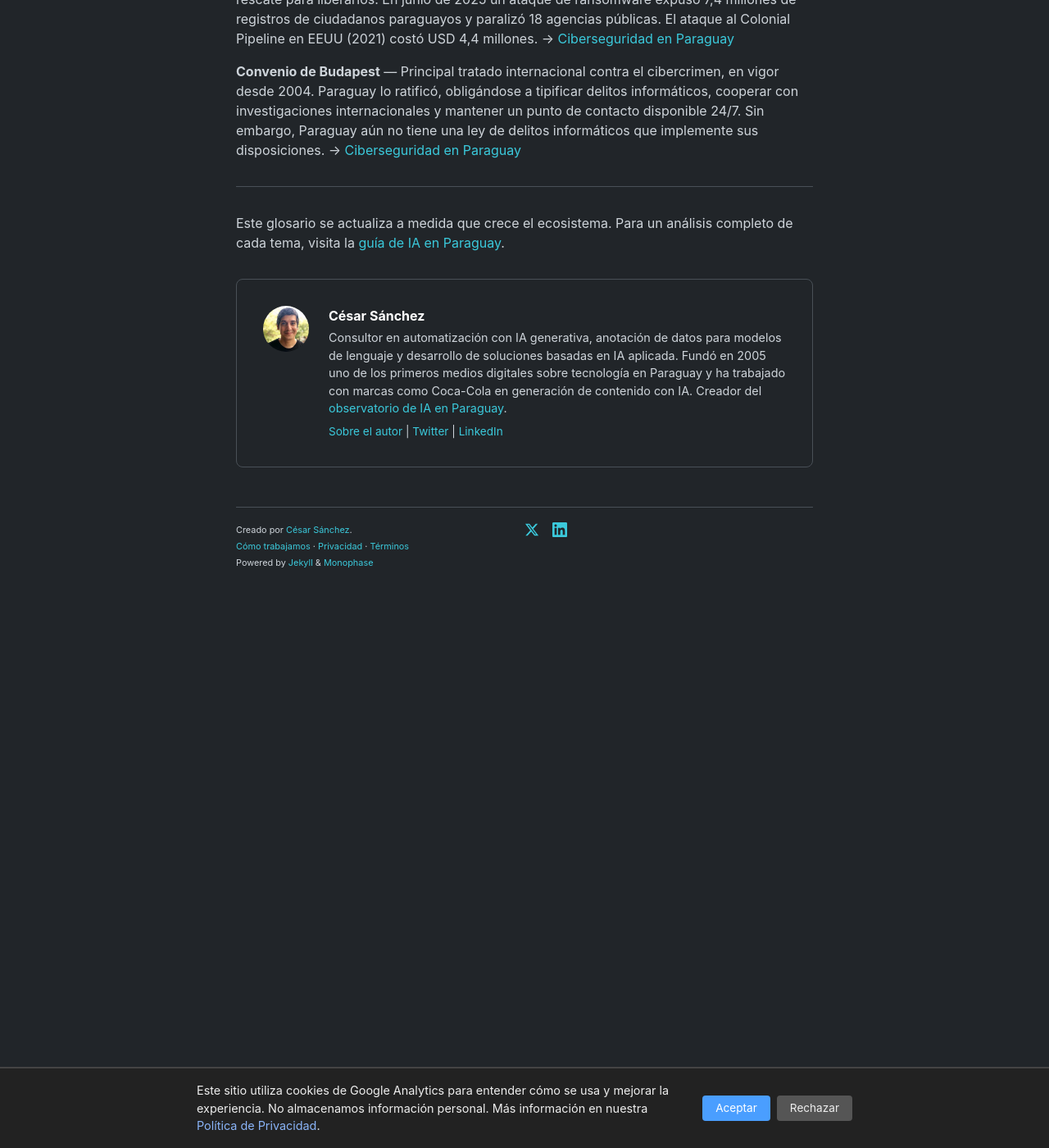
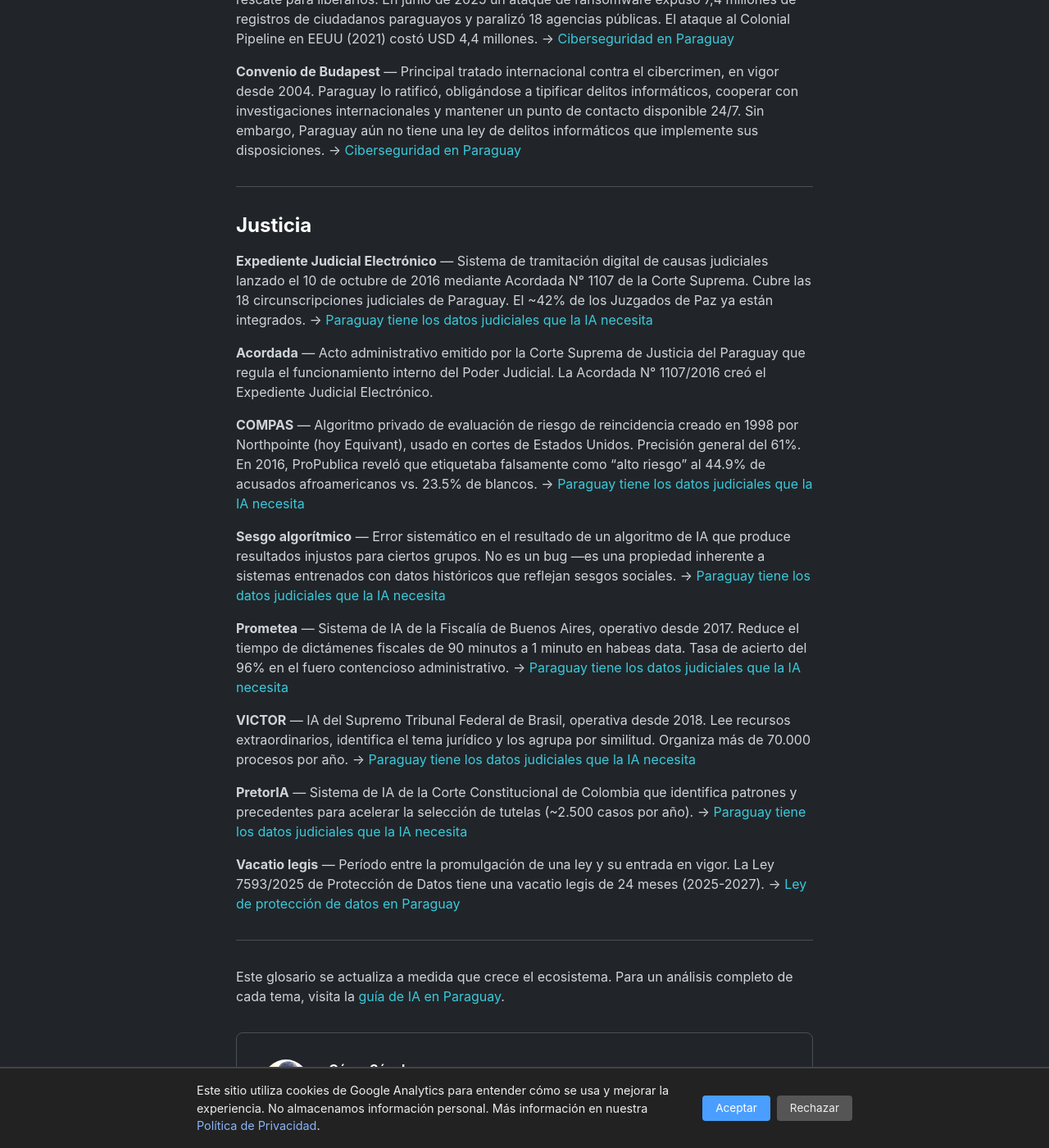
Before and after one commit to miravosqueinteresante/muchotexto.net, a Jekyll site: the page built from glosario.markdown, in a window 1280 px wide and 1400 px high, scrolled down 5944 px. Shown: the whole window at 82% size. Built offline with Jekyll 4.4.1, drawn with Linux system fonts in a browser that asks for light colours; some of the changed text lies outside the part shown.

Commit message:
Actualizar observatorio con articulo #33: glosario (8 terminos justicia), cronologia (5 hitos), regulacion (sistema judicial), directorio (Dominion AI), casos de uso (justicia)

```diff
--- a/casos-de-uso.markdown
+++ b/casos-de-uso.markdown
@@ -52,6 +52,11 @@ Cada caso enlaza con el artículo completo. *Última actualización: 17 de julio
 
 - **[IA en medios paraguayos](/articulos/2026/07/16/ia-periodismo-paraguay/)** — Paraguay no usa IA para generar noticias ni tiene sistemas de fact-checking automatizado. Brasil prohibió los deepfakes en campañas electorales (2024). Argentina perdió 1.550 empleos periodísticos en un año.
 
+## Justicia
+
+- **[Expediente Judicial Electrónico](/articulos/2026/07/21/ia-justicia-paraguay/)** — Paraguay digitalizó sus 18 circunscripciones judiciales desde 2016. El ~42% de los Juzgados de Paz opera con la plataforma. En diez años, ningún tribunal ha usado IA para tomar decisiones.
+- **[IA judicial en América Latina](/articulos/2026/07/21/ia-justicia-paraguay/)** — Argentina (Prometea, 2017) automatiza dictámenes fiscales con 96% de acierto. Brasil (VICTOR, 2018) agrupa 70.000 recursos por año. Colombia (PretorIA) identifica patrones en tutelas constitucionales. Paraguay tiene los datos pero no los algoritmos.
+
 ## Educación y talento
 
 - **[Formación tech](/articulos/2026/07/09/educacion-tech-paraguay-ia/)** — Paraguay produce 400-600 graduados en informática por año. El país gasta $1.200 anuales por alumno en educación, muy por debajo del promedio regional. Taiwán amplió su programa de becas en junio 2026.
--- a/cronologia.markdown
+++ b/cronologia.markdown
@@ -20,12 +20,16 @@ Cada hito enlaza con el artículo completo donde se analiza en profundidad con f
 - **2012** — Se crea [CERT-PY](/articulos/2026/07/17/ciberseguridad-paraguay/), el centro nacional de respuesta a incidentes de ciberseguridad.
 - **2013** — El Ministerio de Salud lanza el [programa de telemedicina](/articulos/2026/07/16/ia-salud-paraguay/), que 13 años después supera el millón de estudios.
 - **2015** — Brasil lanza [ALICE](/articulos/2026/07/17/ia-corrupcion-paraguay/), el primer sistema de IA anticorrupción de América Latina. Paraguay todavía no tiene equivalente.
+- **2016** — La Corte Suprema de Justicia crea el [Expediente Judicial Electrónico](/articulos/2026/07/21/ia-justicia-paraguay/) mediante Acordada N° 1107. Comienza en dos tribunales de Asunción.
+- **2017** — Argentina lanza [Prometea](/articulos/2026/07/21/ia-justicia-paraguay/), primer sistema de IA judicial de América Latina. Dictámenes fiscales de 90 minutos a 1 minuto.
+- **2018** — Brasil lanza [VICTOR](/articulos/2026/07/21/ia-justicia-paraguay/) en el Supremo Tribunal Federal: IA que organiza recursos por tema jurídico.
 - **2018** — Se crea el [MITIC](/articulos/2026/07/16/gobierno-digital-paraguay/), Ministerio de Tecnologías de la Información y Comunicación.
 - **2019** — Paraguay firma préstamo de [$130M con el BID](/articulos/2026/07/16/gobierno-digital-paraguay/) para la Agenda Digital. Se funda la Cámara Paraguaya de Fintech.
 
 ## 2020 — 2023
 
 - **2021** — China prohíbe la minería de criptomonedas. El [65-75% de la tasa de hash global se relocaliza](/articulos/2026/07/07/criptomineria-paraguay-energia-barata/). Comienza el éxodo minero hacia Paraguay.
+- **2021** — El [Expediente Judicial Electrónico](/articulos/2026/07/21/ia-justicia-paraguay/) alcanza cobertura en las 18 circunscripciones judiciales de Paraguay.
 - **2022** — [Sequía histórica en Paraguay](/articulos/2026/07/01/de-la-soja-al-silicio-matriz-exportadora-paraguay/): la cosecha de soja cae 60% por La Niña. El PIB crece solo 0.1%.
 - **2022** — Paraguay promulga la [Ley 6822/2022](/articulos/2026/07/16/gobierno-digital-paraguay/) de servicios de confianza electrónica, base legal para la identidad digital.
 - **2022** — Paraguay moderniza su [marco de compras públicas](/articulos/2026/07/17/ia-corrupcion-paraguay/) con la Ley 7021/2022.
@@ -79,6 +83,7 @@ Cada hito enlaza con el artículo completo donde se analiza en profundidad con f
 - **Julio 2026** — [Starlink alcanza ~20.000 usuarios](/articulos/2026/07/15/starlink-paraguay-conectividad/) en Paraguay.
 - **10 Julio 2026** — [Declaración conjunta EE.UU.-Paraguay](/articulos/2026/07/17/ciberseguridad-paraguay/) denunciando operaciones cibernéticas chinas contra el gobierno paraguayo.
 - **Julio 2026** — MOPC presenta [monitoreo inteligente del Puente Bioceánico](/articulos/2026/07/17/smart-cities-asuncion-paraguay/) con sensores sísmicos y gemelos digitales.
+- **2 Julio 2026** — El [Expediente Judicial Electrónico](/articulos/2026/07/21/ia-justicia-paraguay/) se expande a Juzgados Penales de Saltos del Guairá. ~42% de Juzgados de Paz ya opera con el sistema.
 
 ## Lo que viene
 
--- a/directorio.markdown
+++ b/directorio.markdown
@@ -25,6 +25,7 @@ last_modified_at: 2026-07-18
 - **Yguazú Digital** — Proyecto binacional Paraguay-Taiwán: Fase I 10 MW / $200-500M, Fase II 100 MW / ~$5B, Fase III 1 GW / ~$40B. [Leer análisis](/articulos/2026/06/23/yguazu-digital-paraguay-hub-ia-mas-grande-del-mundo/).
 - **X8 Cloud** — Empresa con sede en Los Ángeles. Anunció plan de $10-50B a 30 años para data center de IA. Inició construcción en mayo 2026 (50 MW iniciales). [Leer más](/articulos/2026/05/27/apertura-sector-electrico-privado-paraguay/).
 - **Pardat Holding** — Proyecta data center de 100 MW en Yguazú, 700 empleos directos e indirectos. [Leer más](/articulos/2026/07/10/talento-tech-paraguay-ia/).
+- **Dominion AI** — Data center subterráneo, el proyecto más visible de IA en Paraguay. Infraestructura para alojar servidores, no software para administrar justicia. [Leer análisis](/articulos/2026/07/21/ia-justicia-paraguay/).
 - **Data Center Estatal Tier III** — Adjudicado por el MITIC en mayo 2026: 5.000 VMs, 2.000 contenedores, financiado por el BID. [Leer más](/articulos/2026/07/16/ia-soberana-paraguay/).
 
 ## Comunidades y espacios
--- a/glosario.markdown
+++ b/glosario.markdown
@@ -171,6 +171,33 @@ Los términos están agrupados por tema: infraestructura y energía, tecnología
 
 ---
 
+## Justicia
+
+**Expediente Judicial Electrónico** — Sistema de tramitación digital de causas judiciales lanzado el 10 de octubre de 2016 mediante Acordada N° 1107 de la Corte Suprema. Cubre las 18 circunscripciones judiciales de Paraguay. El ~42% de los Juzgados de Paz ya están integrados.
+→ [Paraguay tiene los datos judiciales que la IA necesita](/artículos/2026/07/21/ia-justicia-paraguay/)
+
+**Acordada** — Acto administrativo emitido por la Corte Suprema de Justicia del Paraguay que regula el funcionamiento interno del Poder Judicial. La Acordada N° 1107/2016 creó el Expediente Judicial Electrónico.
+
+**COMPAS** — Algoritmo privado de evaluación de riesgo de reincidencia creado en 1998 por Northpointe (hoy Equivant), usado en cortes de Estados Unidos. Precisión general del 61%. En 2016, ProPublica reveló que etiquetaba falsamente como "alto riesgo" al 44.9% de acusados afroamericanos vs. 23.5% de blancos.
+→ [Paraguay tiene los datos judiciales que la IA necesita](/artículos/2026/07/21/ia-justicia-paraguay/)
+
+**Sesgo algorítmico** — Error sistemático en el resultado de un algoritmo de IA que produce resultados injustos para ciertos grupos. No es un bug —es una propiedad inherente a sistemas entrenados con datos históricos que reflejan sesgos sociales.
+→ [Paraguay tiene los datos judiciales que la IA necesita](/artículos/2026/07/21/ia-justicia-paraguay/)
+
+**Prometea** — Sistema de IA de la Fiscalía de Buenos Aires, operativo desde 2017. Reduce el tiempo de dictámenes fiscales de 90 minutos a 1 minuto en habeas data. Tasa de acierto del 96% en el fuero contencioso administrativo.
+→ [Paraguay tiene los datos judiciales que la IA necesita](/artículos/2026/07/21/ia-justicia-paraguay/)
+
+**VICTOR** — IA del Supremo Tribunal Federal de Brasil, operativa desde 2018. Lee recursos extraordinarios, identifica el tema jurídico y los agrupa por similitud. Organiza más de 70.000 procesos por año.
+→ [Paraguay tiene los datos judiciales que la IA necesita](/artículos/2026/07/21/ia-justicia-paraguay/)
+
+**PretorIA** — Sistema de IA de la Corte Constitucional de Colombia que identifica patrones y precedentes para acelerar la selección de tutelas (~2.500 casos por año).
+→ [Paraguay tiene los datos judiciales que la IA necesita](/artículos/2026/07/21/ia-justicia-paraguay/)
+
+**Vacatio legis** — Período entre la promulgación de una ley y su entrada en vigor. La Ley 7593/2025 de Protección de Datos tiene una vacatio legis de 24 meses (2025-2027).
+→ [Ley de protección de datos en Paraguay](/artículos/2026/07/07/ley-proteccion-datos-paraguay-ia/)
+
+---
+
 Este glosario se actualiza a medida que crece el ecosistema. Para un análisis completo de cada tema, visita la [guía de IA en Paraguay](/ia-en-paraguay/).
 
 <script type="application/ld+json">
--- a/regulacion.markdown
+++ b/regulacion.markdown
@@ -34,6 +34,12 @@ Cada norma enlaza con el artículo completo donde se analiza en profundidad. *Ú
 - **[Estrategia Nacional de Ciberseguridad 2025-2028](/articulos/2026/07/17/ciberseguridad-paraguay/)** — Aprobada por Decreto 3900 en mayo 2025. Primera estrategia nacional de ciberseguridad, con apoyo de la OEA. CERT-PY opera desde 2012 bajo el MITIC.
 - **Sin ley específica de ciberseguridad.** El marco actual se apoya en la estrategia 2025-2028 más legislación dispersa.
 
+## Sistema judicial
+
+- **[Acordada N° 1107/2016](/articulos/2026/07/21/ia-justicia-paraguay/)** — Crea el Expediente Judicial Electrónico, la plataforma de tramitación digital de causas. Cubre las 18 circunscripciones judiciales y ~42% de los Juzgados de Paz.
+- **Sin legislación específica sobre IA judicial.** El SILPy no registra proyectos de ley sobre inteligencia artificial aplicada a la justicia. No existen protocolos de supervisión humana, validez probatoria de predicciones algorítmicas ni obligación de transparencia algorítmica en el sistema judicial.
+- **La Ley 7593/2025** incluye disposiciones sobre decisiones automatizadas y derecho a explicación, pero está en vacatio legis hasta noviembre 2027 y su reglamentación secundaria no existe.
+
 ## Compras públicas y transparencia
 
 - **[Ley 7021/2022](/articulos/2026/07/17/ia-corrupcion-paraguay/)** — Moderniza el marco legal de contrataciones públicas. Paraguay digitalizó sus compras en la DNCP pero **no utiliza IA para auditar licitaciones** (a diferencia de Brasil con ALICE desde 2015).
```
Also changed, not shown: other parts of glosario.markdown (+2 -2 lines).
